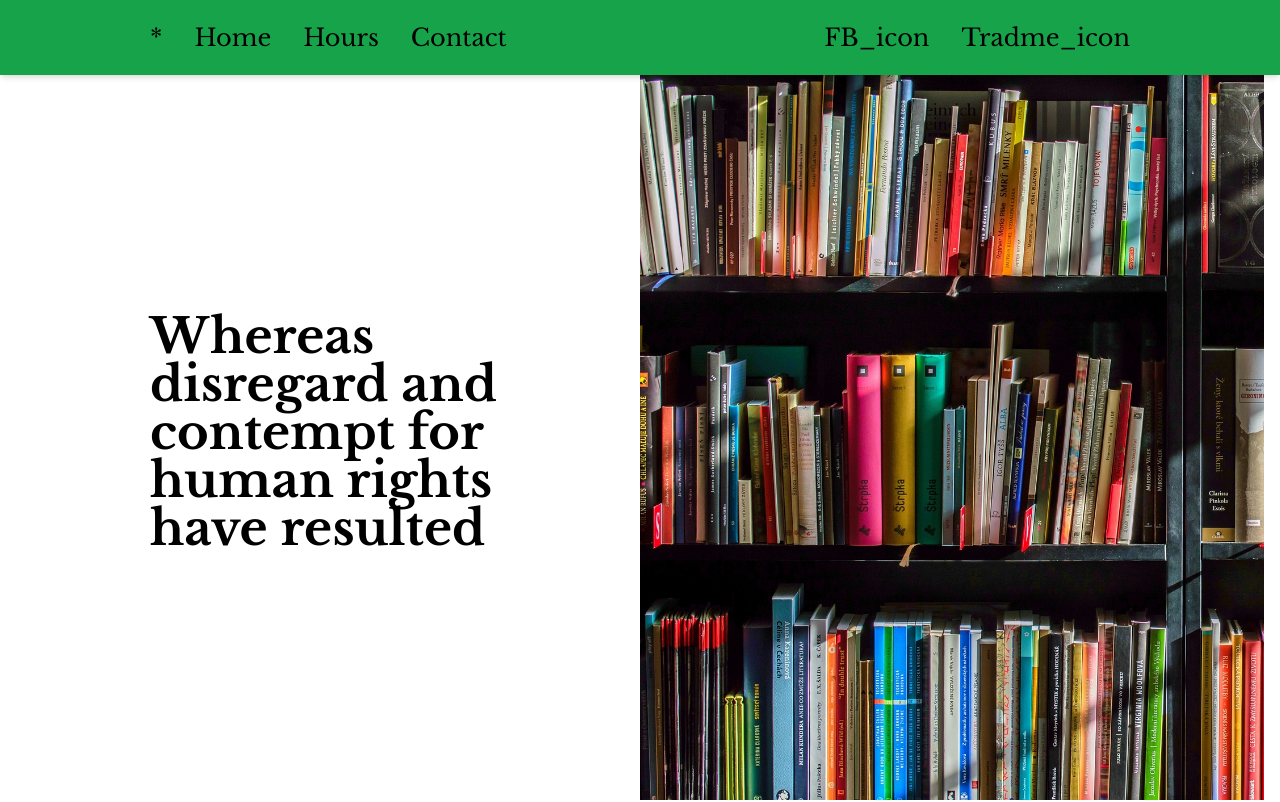
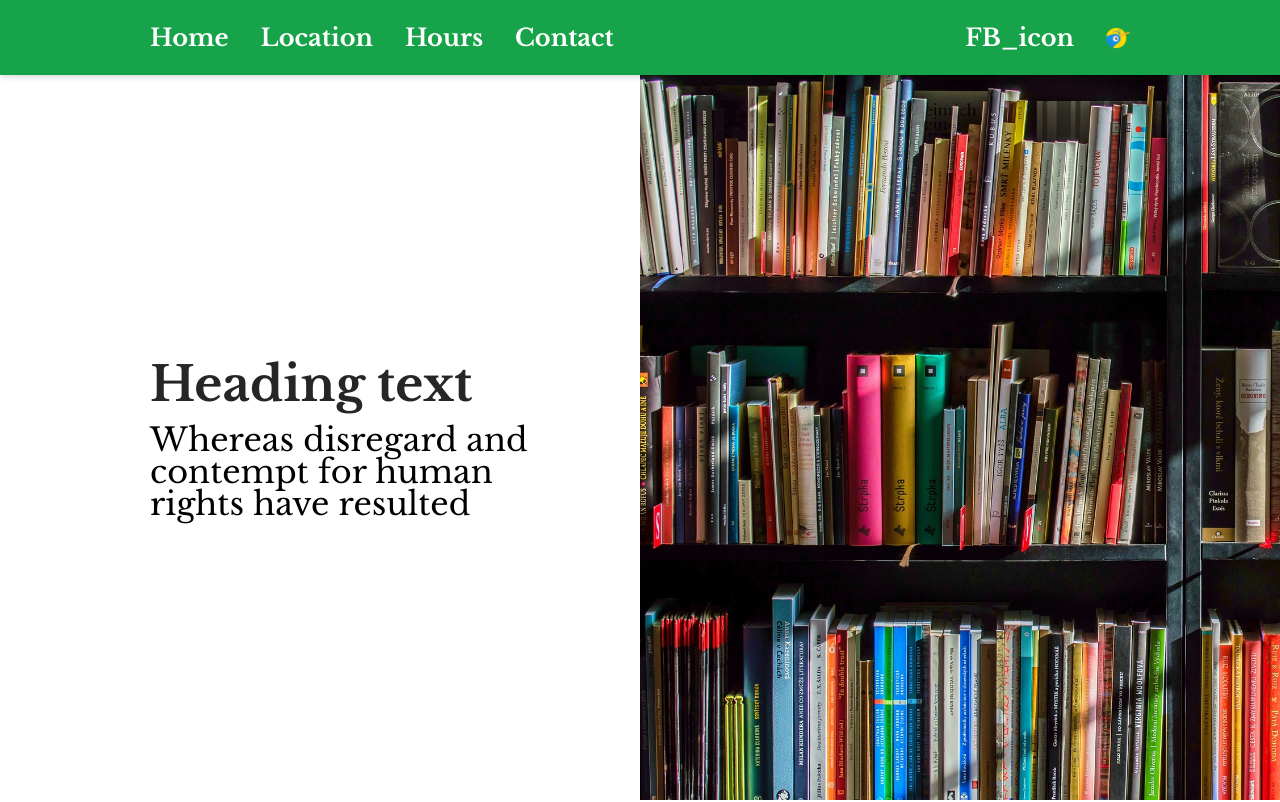
Before and after one commit to imranprice96/store-landing-template, a React (Vite) app: page / in a window 1280 px wide. Shown: the top 802 px of the page. Built offline with nearby package versions, Linux system fonts and the light colour scheme.

Commit message:
Updating nav titles

```diff
--- a/src/components/Header.jsx
+++ b/src/components/Header.jsx
@@ -1,20 +1,31 @@
 import styled from "styled-components";
 import "../styles/Header.css";
+import tm_logo from "../assets/tm_logo.png";
 
 const Header = () => {
   return (
     <StyledNav>
       <StyledList>
         <div className="header-divider">
-          <li>*</li>
-          <li>Home</li>
-          <li>Hours</li>
-          <li>Contact</li>
+          <li>
+            <a>Home</a>
+          </li>
+          <li>
+            <a>Location</a>
+          </li>
+          <li>
+            <a>Hours</a>
+          </li>
+          <li>
+            <a>Contact</a>
+          </li>
         </div>
 
         <div className="header-divider">
           <li>FB_icon</li>
-          <li>Tradme_icon</li>
+          <li>
+            <img src={tm_logo} alt="trade-me" id="tm" />
+          </li>
         </div>
       </StyledList>
     </StyledNav>
@@ -41,4 +52,6 @@ const StyledList = styled.ul`
   justify-content: space-between;
   list-style: none;
   font-size: 1.5rem;
+  font-weight: bold;
+  color: white;
 `;
--- a/src/components/HomeSection.jsx
+++ b/src/components/HomeSection.jsx
@@ -12,9 +12,8 @@ const HomeSection = () => {
     <StyledSection className="home-section-wrapper">
       <SectionContent className="home-section-container">
         <SectionLeft $isText>
-          <h1 className="section-heading">
-            Whereas disregard and contempt for human rights have resulted
-          </h1>
+          <h1 className="section-heading">Heading text</h1>
+          <p>Whereas disregard and contempt for human rights have resulted</p>
         </SectionLeft>
         <SectionRight>
           <img
--- a/src/styles/App.css
+++ b/src/styles/App.css
@@ -4,5 +4,4 @@
   display: flex;
   flex-direction: column;
   gap: 1rem;
-  padding: 0 1rem 1rem 1rem;
 }
--- a/src/styles/Header.css
+++ b/src/styles/Header.css
@@ -2,3 +2,15 @@
   display: flex;
   gap: 2rem;
 }
+
+#tm {
+  width: 1.5rem;
+  height: 1.5rem;
+  object-fit: scale-down;
+}
+
+.header-divider li {
+  display: flex;
+  align-items: center;
+  height: 75px;
+}
--- a/src/styles/HoursSection.css
+++ b/src/styles/HoursSection.css
@@ -3,7 +3,6 @@
   display: flex;
   justify-content: space-between;
   border-bottom: 0.1rem dotted black;
-  margin-bottom: 1rem;
 }
 
 @media (prefers-color-scheme: dark) {
--- a/src/styles/Section.css
+++ b/src/styles/Section.css
@@ -5,7 +5,14 @@ img {
 }
 
 .section-heading {
-  font-weight: bold;
+  color: var(--font-colour-light);
+  font-weight: bolder;
   margin-bottom: 1rem;
   font-size: 3rem;
 }
+
+@media (prefers-color-scheme: dark) {
+  .section-heading {
+    color: white;
+  }
+}
--- a/src/styles/index.css
+++ b/src/styles/index.css
@@ -1,6 +1,7 @@
 :root {
   --section-bg-dark: #171717;
   --section-bg-light: #e5e5e5;
+  --font-colour-light: #262626;
 
   color-scheme: light dark;
   font-family: "Libre Baskerville", serif;
```
Also changed, not shown: src/assets/tm_logo.png (added).
